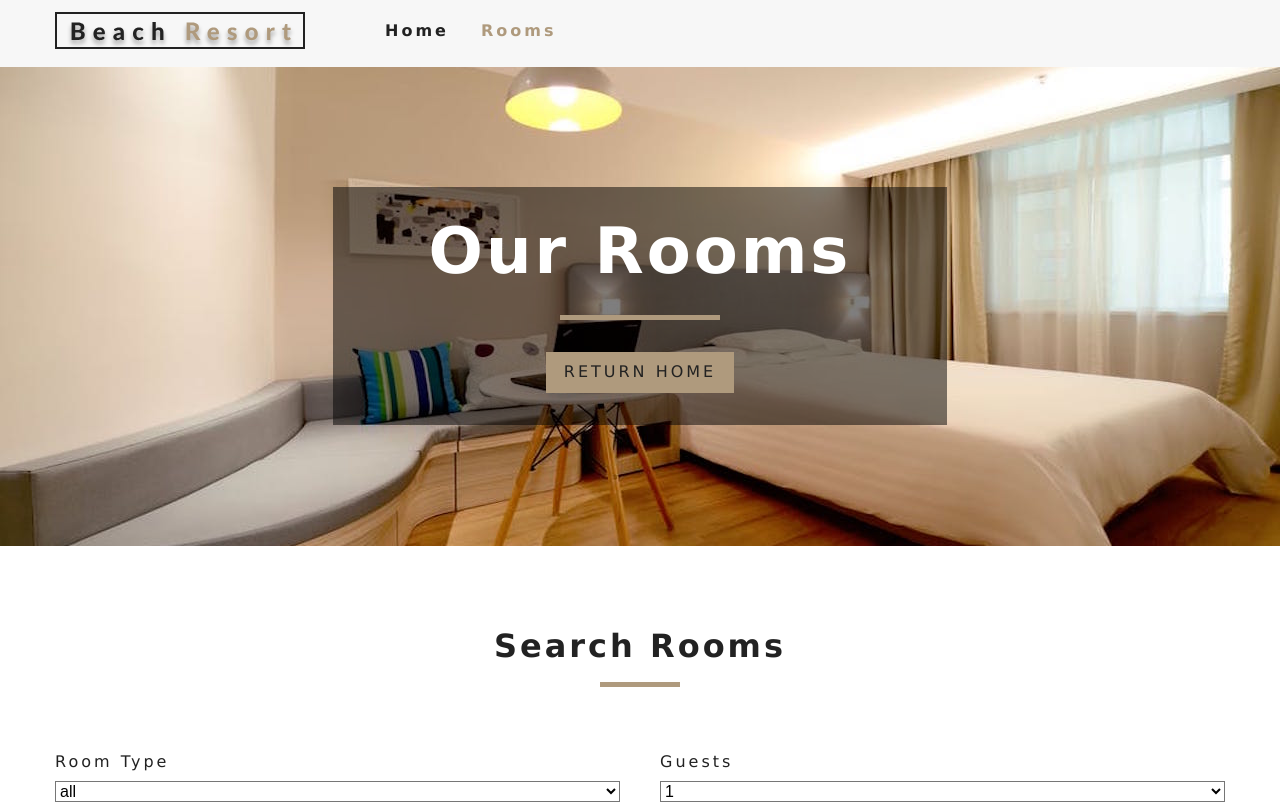
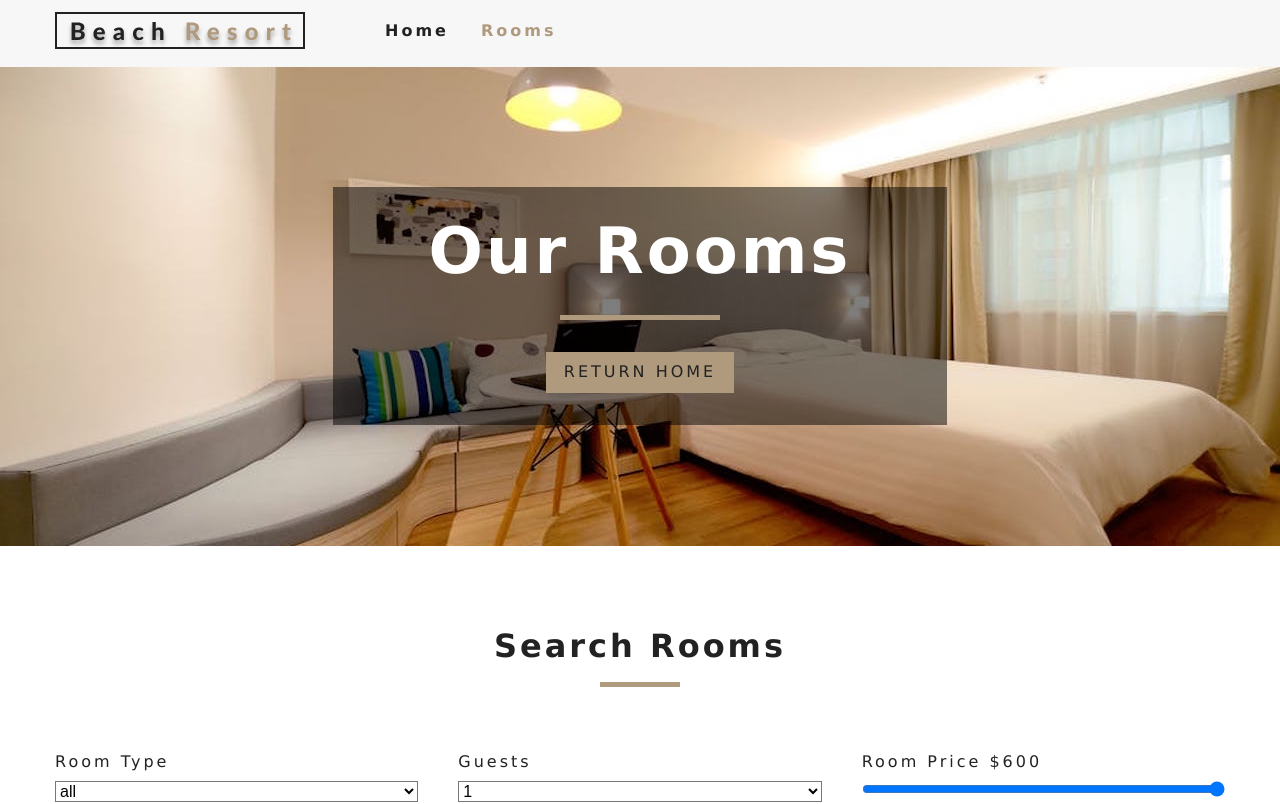
Before and after one commit to armin0chehr/react-beach-resort-project-v2.1, a React (Create React App) app: page /rooms in a window 1280 px wide. Shown: the top 804 px of the page. Built offline with nearby package versions, Linux system fonts and the light colour scheme.

Commit message:
price input is added to roomsfilter and context

```diff
--- a/src/components/RoomsFilter.js
+++ b/src/components/RoomsFilter.js
@@ -12,6 +12,7 @@
   handelChange,
   type,
   capacity,
+  price,
   minPrice,
   maxPrice,
   minSize,
@@ -55,7 +56,18 @@
             onChange={handelChange}>
             {capacity}
             </select>
-
+        </div>
+        <div className="form-group">
+         	<label >Room Price ${price}</label>
+         	<input
+         	type="range"
+         	name="price"
+         	id="price"
+         	min={minPrice}
+         	max={maxPrice}
+         	className="form-control"
+            onChange={handelChange}
+         	value={price}/>
         </div>
 
     </form>
--- a/src/context.js
+++ b/src/context.js
@@ -86,6 +86,8 @@
  if (type !== 'all'){
 tempRooms= tempRooms.filter((room)=>room.type==type)
  }
+tempRooms= tempRooms.filter((room)=>room.capacity >=capacity)
+tempRooms= tempRooms.filter((room)=>room.price >=price)
   console.log(tempRooms)
   this.setState({
     sortedRooms:tempRooms
```
